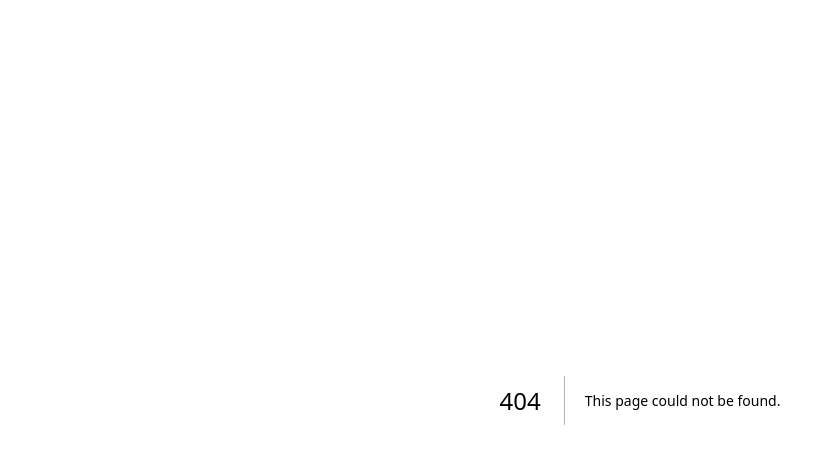
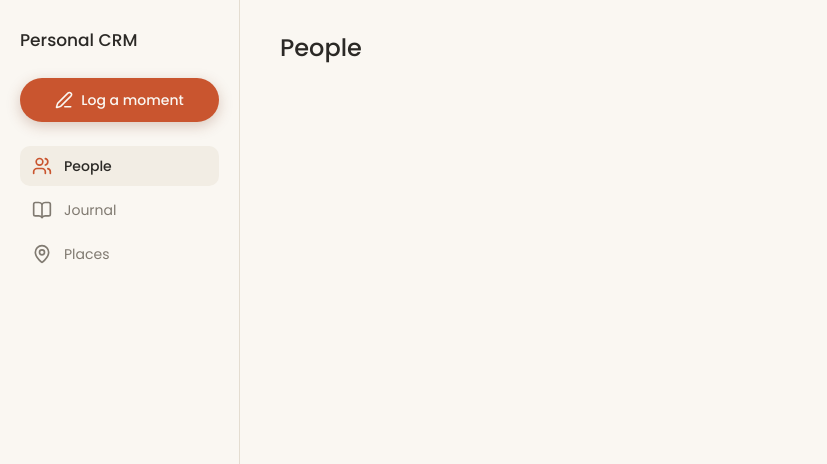
Before and after one commit to abdullahmorrison/personal-crm, a Next.js app: page /people in a window 1280 px wide. Before the commit this address had no page. Shown: the top 464 px of the page, without its empty margins (0-827 px from the left). Built offline with nearby package versions, Linux system fonts and the light colour scheme.

Commit message:
feat: add app shell with navigation
Co-Authored-By: Claude Opus 5.5 <noreply@anthropic.com>

```diff
--- /dev/null
+++ b/app/(app)/journal/page.tsx
@@ -0,0 +1,5 @@
+import { PageTitle } from "@/components/page-title";
+
+export default function JournalPage() {
+  return <PageTitle>Journal</PageTitle>;
+}
--- /dev/null
+++ b/app/(app)/layout.tsx
@@ -0,0 +1,12 @@
+import { LogButton, Sidebar, TabBar } from "@/components/nav";
+
+export default function AppLayout({ children }: LayoutProps<"/">) {
+  return (
+    <div className="flex min-h-dvh">
+      <Sidebar />
+      <main className="min-w-0 flex-1 pb-28 desk:pb-0">{children}</main>
+      <LogButton className="fixed right-4 bottom-[calc(max(env(safe-area-inset-bottom),12px)+76px)] z-20 desk:hidden" />
+      <TabBar />
+    </div>
+  );
+}
--- /dev/null
+++ b/app/(app)/people/page.tsx
@@ -0,0 +1,5 @@
+import { PageTitle } from "@/components/page-title";
+
+export default function PeoplePage() {
+  return <PageTitle>People</PageTitle>;
+}
--- /dev/null
+++ b/app/(app)/places/page.tsx
@@ -0,0 +1,5 @@
+import { PageTitle } from "@/components/page-title";
+
+export default function PlacesPage() {
+  return <PageTitle>Places</PageTitle>;
+}
--- /dev/null
+++ b/app/(app)/write/page.tsx
@@ -0,0 +1,5 @@
+import { PageTitle } from "@/components/page-title";
+
+export default function WritePage() {
+  return <PageTitle>Log a moment</PageTitle>;
+}
--- a/app/globals.css
+++ b/app/globals.css
@@ -25,6 +25,9 @@
 
   --font-sans: var(--font-poppins), ui-sans-serif, system-ui, sans-serif;
   --font-serif: var(--font-newsreader), ui-serif, Georgia, serif;
+
+  /* Sidebar layout from this width up; tab bar below it. */
+  --breakpoint-desk: 1024px;
 }
 
 body {
--- a/app/page.tsx
+++ b/app/page.tsx
@@ -1,3 +1,5 @@
+import { redirect } from "next/navigation";
+
 export default function Home() {
-  return <main>Personal CRM</main>;
+  redirect("/people");
 }
--- /dev/null
+++ b/components/nav.tsx
@@ -0,0 +1,76 @@
+"use client";
+
+import { BookOpen, MapPin, PenLine, Users } from "lucide-react";
+import Link from "next/link";
+import { usePathname } from "next/navigation";
+
+const TABS = [
+  { href: "/people", label: "People", Icon: Users },
+  { href: "/journal", label: "Journal", Icon: BookOpen },
+  { href: "/places", label: "Places", Icon: MapPin },
+] as const;
+
+function useIsActive() {
+  const path = usePathname();
+  return (href: string) => path === href || path.startsWith(`${href}/`);
+}
+
+export function LogButton({ className = "" }: { className?: string }) {
+  return (
+    <Link
+      href="/write"
+      className={`flex items-center justify-center gap-2 rounded-full bg-accent px-5 py-3 text-sm font-medium text-paper shadow-[0_4px_14px_rgba(122,58,31,0.25)] ${className}`}
+    >
+      <PenLine size={18} />
+      Log a moment
+    </Link>
+  );
+}
+
+/** Phones: bottom tab bar. */
+export function TabBar() {
+  const isActive = useIsActive();
+  return (
+    <nav className="fixed inset-x-0 bottom-0 z-20 flex border-t border-line bg-paper pt-2.5 pb-[max(env(safe-area-inset-bottom),12px)] desk:hidden">
+      {TABS.map(({ href, label, Icon }) => {
+        const on = isActive(href);
+        return (
+          <Link
+            key={href}
+            href={href}
+            className={`flex flex-1 flex-col items-center gap-1 text-[11px] ${on ? "font-medium text-accent" : "text-muted"}`}
+          >
+            <Icon size={22} />
+            {label}
+          </Link>
+        );
+      })}
+    </nav>
+  );
+}
+
+/** Desktop: left sidebar. */
+export function Sidebar() {
+  const isActive = useIsActive();
+  return (
+    <aside className="sticky top-0 hidden h-dvh w-60 shrink-0 flex-col gap-6 border-r border-line px-5 py-7 desk:flex">
+      <span className="text-[17px] font-medium">Personal CRM</span>
+      <LogButton />
+      <nav className="flex flex-col gap-1">
+        {TABS.map(({ href, label, Icon }) => {
+          const on = isActive(href);
+          return (
+            <Link
+              key={href}
+              href={href}
+              className={`flex items-center gap-3 rounded-[10px] px-3 py-2.5 text-sm ${on ? "bg-surface font-medium text-ink" : "text-muted"}`}
+            >
+              <Icon size={20} className={on ? "text-accent" : ""} />
+              {label}
+            </Link>
+          );
+        })}
+      </nav>
+    </aside>
+  );
+}
--- /dev/null
+++ b/components/page-title.tsx
@@ -0,0 +1,3 @@
+export function PageTitle({ children }: { children: React.ReactNode }) {
+  return <h1 className="px-7 pt-14 text-2xl font-medium desk:px-10 desk:pt-8">{children}</h1>;
+}
--- a/package.json
+++ b/package.json
@@ -11,6 +11,7 @@
     "test": "vitest run --passWithNoTests"
   },
   "dependencies": {
+    "lucide-react": "^1.61.0",
     "next": "16.4.3",
     "react": "19.3.0",
     "react-dom": "19.3.0"
```
Also changed, not shown: 1 other file (tests, documents, lock files or other folders).
